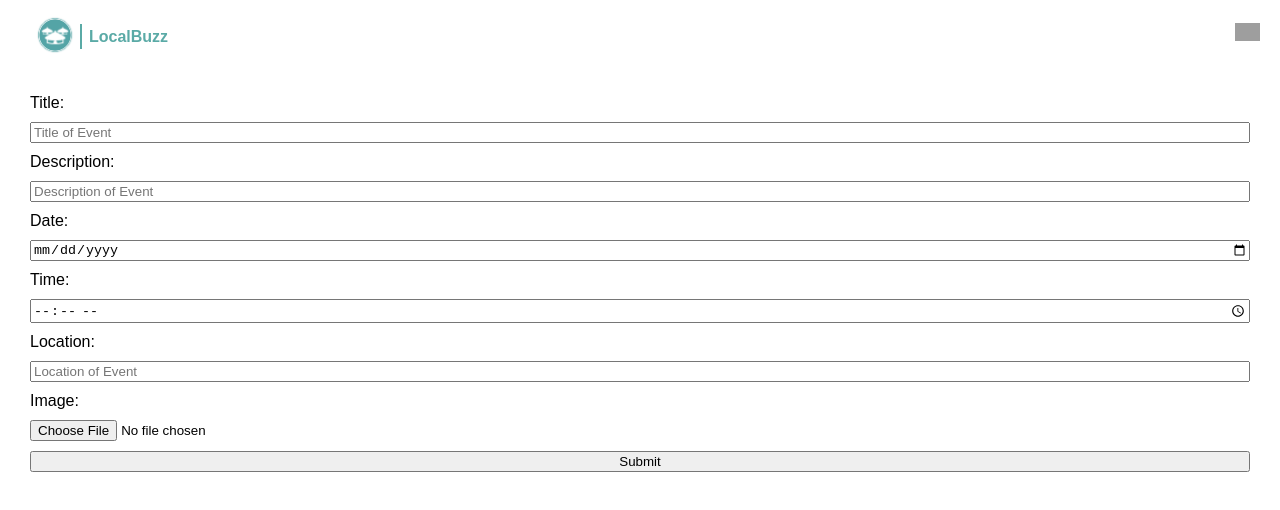
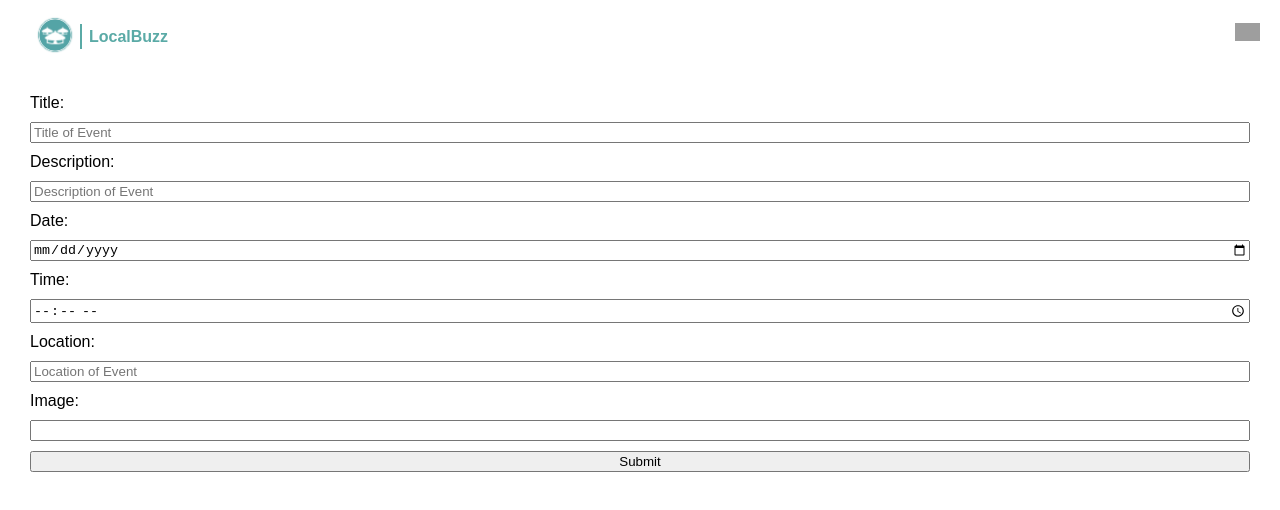
Before and after one commit to Deen-q/SwampySyntax, a React (Create React App) app in the folder local-buzz/: page /createeventpage in a window 1280 px wide. Shown: the top 510 px of the page. Built offline with nearby package versions, Linux system fonts and the light colour scheme; grey boxes are pictures that could not be loaded.

Commit message:
some changes

```diff
--- a/local-buzz/src/App.js
+++ b/local-buzz/src/App.js
@@ -17,7 +17,7 @@ function App() {
 	function handleFilteredData(event) {
 		const inputValue = event.target.value;
 		const filteredData = events.filter(event =>
-			event.title.toLowerCase().includes(inputValue.toLowerCase())
+			event.title.toLowerCase().startsWith(inputValue.toLowerCase())
 		);
 		setFilteredData(filteredData);
 	}
--- a/local-buzz/src/Components/CreateEventPage/AddEventForm/AddEventForm.js
+++ b/local-buzz/src/Components/CreateEventPage/AddEventForm/AddEventForm.js
@@ -11,6 +11,7 @@ export default function AddEventForm({addNewEvent}) {
   const [time, setTime] = useState("");
   const [location, setLocation] = useState("");
   const [image, setImage] = useState("");
+  //useNavigate is a hook that allows us to navigate to a different page. useNavigate can be used within a function.
   const navigate = useNavigate();
 
   function handleSubmit(event) {
@@ -26,12 +27,13 @@ export default function AddEventForm({addNewEvent}) {
     };
 
     addNewEvent(newEvent);
-
+    //navigate to the home page automatically after submitting the form (function has been run)
     navigate("/");
   }
 
   return (
     <div>
+    {/*Run the onSubmit once the form has been filled*/}
       <form onSubmit={handleSubmit}>
         <label htmlFor='title'>Title:</label>
         <input
@@ -78,7 +80,7 @@ export default function AddEventForm({addNewEvent}) {
         ></input>
         <label htmlFor='image'>Image:</label>
         <input
-          type='file'
+          type='text'
           id='image'
           name='image'
           onChange={(event) => setImage(event.target.value)}
--- a/local-buzz/src/Components/HomePage/EventCard/EventCard.js
+++ b/local-buzz/src/Components/HomePage/EventCard/EventCard.js
@@ -10,7 +10,7 @@ function EventCard(props) {
 		// Update the show state variable to toggle the description of the clicked event
 		setShow(prevShow => ({
 			...prevShow, // copy the previous state object
-
+		// the below is an if statement that checks if the eventId is in the show object, if it is then it will return the opposite of the current value of the show property of the eventId, if it isn't then it will return true
 			[eventId]: !prevShow[eventId], // toggle the show property of the clicked event id
 		}));
 	}
--- a/local-buzz/src/Components/HomePage/HomePage.js
+++ b/local-buzz/src/Components/HomePage/HomePage.js
@@ -5,7 +5,7 @@ export default function HomePage(props) {
 	return (
 		<div>
 		<CreateEventBtn/>
-			<EventCard filteredData={props.filteredData} />
+		<EventCard filteredData={props.filteredData} />
 		</div>
 	);
 }
```
